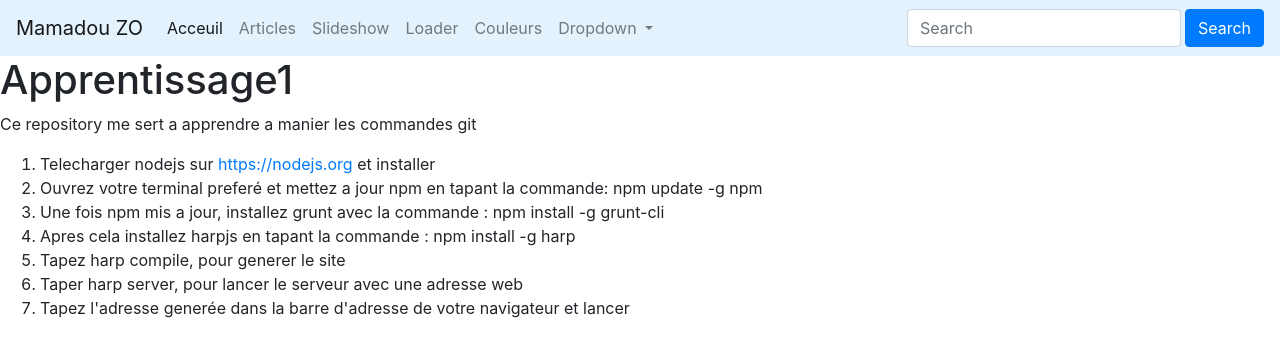
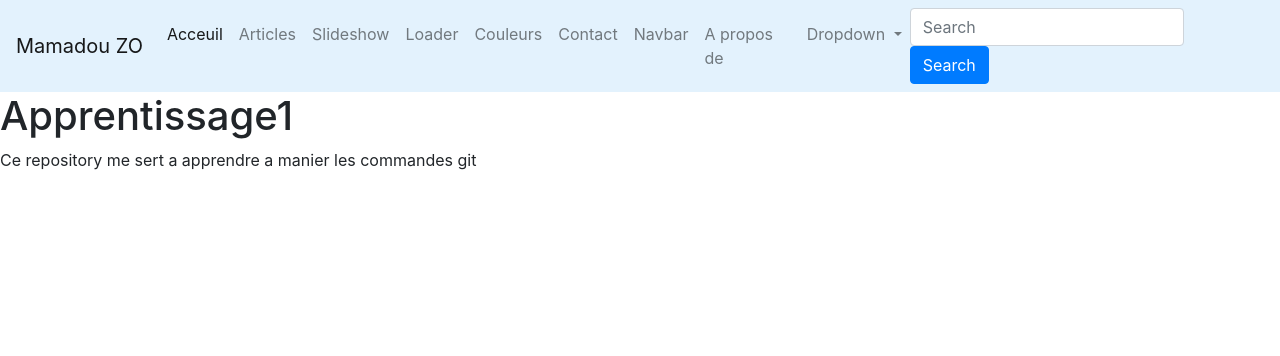
Before and after one commit to bigzo241/Apprentissage1, a plain HTML site: page www/README.html in a window 1280 px wide. Drawn offline with Linux system fonts and the light colour scheme.

Commit message:
mise a jour de la barre de navigation

```diff
--- a/www/README.html
+++ b/www/README.html
@@ -64,6 +64,24 @@
 					</a>
 				</li>
 
+				<li class="nav-item">
+					<a class="nav-link" href="contact.html">
+						Contact
+					</a>
+				</li>
+
+				<li class="nav-item">
+					<a class="nav-link" href="navbar.html">
+						Navbar
+					</a>
+				</li>
+
+				<li class="nav-item">
+					<a class="nav-link" href="blog-post.html">
+						A propos de
+					</a>
+				</li>
+
 				<li class="nav-item dropdown">
 					<a class="nav-link dropdown-toggle" href="#" id="navbarDropdown" role="button" data-toggle="dropdown"
 						aria-haspopup="true" aria-expanded="false">
@@ -116,15 +134,6 @@
 </div>
 
 		<h1>Apprentissage1</h1><p> Ce repository me sert a apprendre a manier les commandes git</p>
-<ol>
-<li>Telecharger nodejs sur <a href="https://nodejs.org">https://nodejs.org</a> et installer</li>
-<li>Ouvrez votre terminal preferé et mettez a jour npm en tapant la commande: npm update -g npm</li>
-<li>Une fois npm mis a jour, installez grunt avec la commande : npm install -g grunt-cli</li>
-<li>Apres cela installez harpjs en tapant la commande : npm install -g harp</li>
-<li>Tapez harp compile, pour generer le site </li>
-<li>Taper harp server, pour lancer le serveur avec une adresse web </li>
-<li>Tapez l&#39;adresse generée dans la barre d&#39;adresse de votre navigateur et lancer</li>
-</ol>
 
 
 		<!-- jQuery first, then Bootstrap JS. -->
```
Also changed, not shown: www/flexbox.html (+18 -0 lines), www/index.html (+18 -0 lines), www/js/jcarousel/README.html (+18 -0 lines), www/loader.html (+18 -0 lines), www/slideshow.html (+18 -0 lines), 1 other file.
